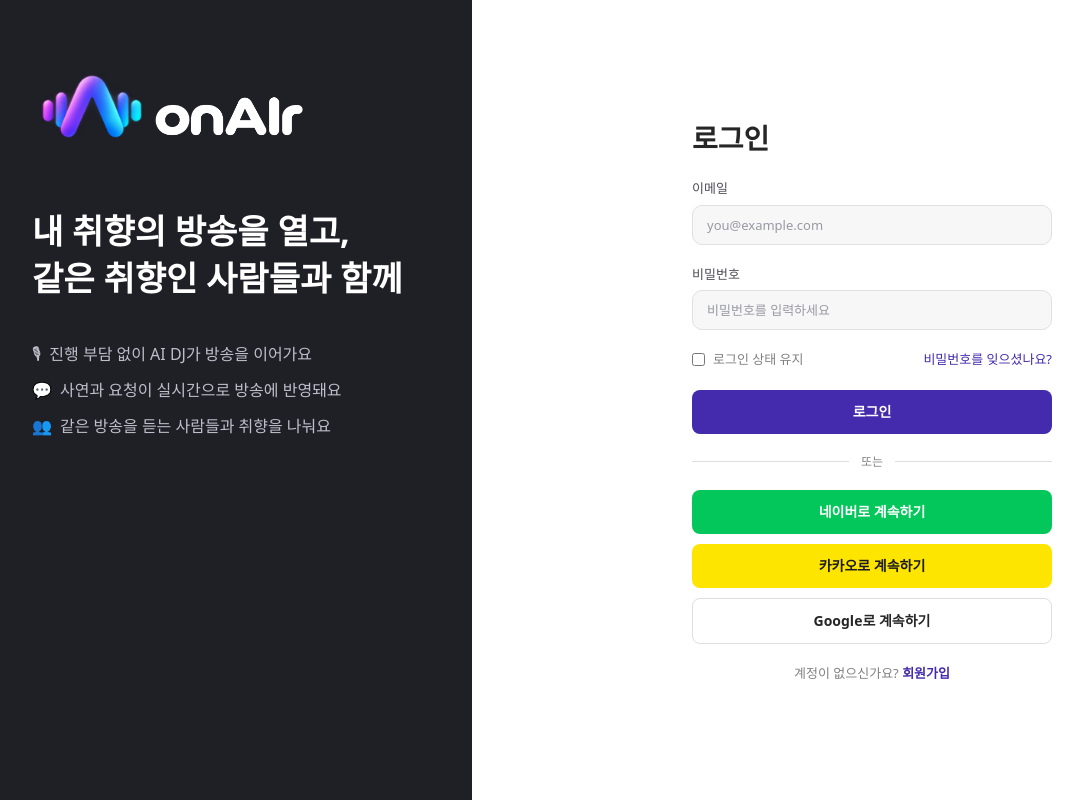
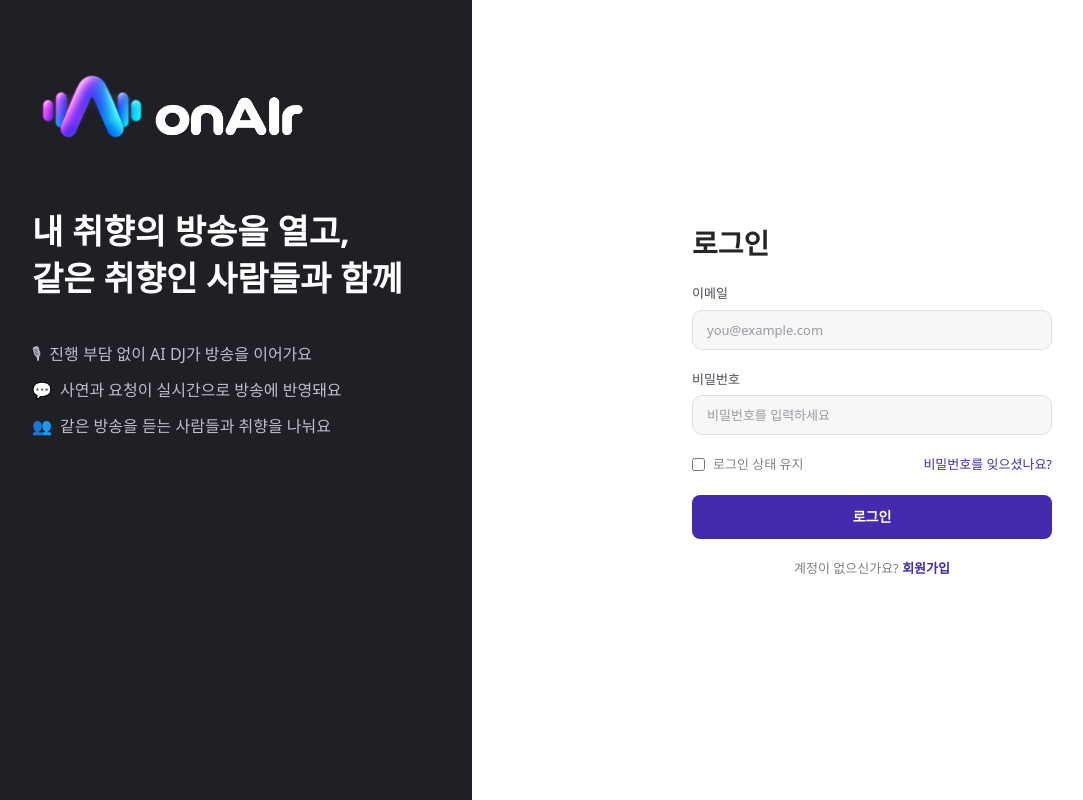
Before and after one commit to pch4947/onAIr, a React (Vite) app in the folder apps/frontend/: page /login in a window 1280 px wide. Shown: the whole page, without its empty margins (8-1091 px from the left). Built offline with nearby package versions, Linux system fonts and the light colour scheme; no server answers.

Commit message:
remove: 로그인 화면 소셜 로그인 버튼 제거 (#145)

```diff
--- a/apps/frontend/src/routes/auth/LoginPage.tsx
+++ b/apps/frontend/src/routes/auth/LoginPage.tsx
@@ -3,15 +3,8 @@
 import { useState } from 'react'
 import { useLocation, useNavigate } from 'react-router-dom'
 import { AuthBrandPanel } from '@/routes/auth/AuthBrandPanel'
-import { SOCIAL_PROVIDERS } from '@/routes/auth/mock'
 import { login } from '@/shared/api'
 import { setAccessToken } from '@/shared/authToken'
-
-const SOCIAL_BUTTON_CLASS: Record<string, string> = {
-  naver: 'bg-[#03c75a] text-white',
-  kakao: 'bg-[#fee500] text-[#1a1a1f]',
-  google: 'border border-border bg-white text-text',
-}
 
 const fieldLabelClass = 'text-[13px] font-medium text-label'
 const textInputClass =
@@ -110,24 +103,6 @@ export function LoginPage() {
             {isSubmitting ? '로그인 중...' : '로그인'}
           </button>
 
-          <div className="flex items-center gap-3 text-xs text-text-muted">
-            <span className="h-px flex-1 bg-border" />
-            또는
-            <span className="h-px flex-1 bg-border" />
-          </div>
-
-          <div className="flex flex-col gap-2.5">
-            {SOCIAL_PROVIDERS.map((provider) => (
-              <button
-                key={provider.id}
-                type="button"
-                className={`rounded-md py-3 text-sm font-semibold ${SOCIAL_BUTTON_CLASS[provider.id]}`}
-              >
-                {provider.label}
-              </button>
-            ))}
-          </div>
-
           <p className="text-center text-[13px] text-text-muted">
             계정이 없으신가요?{' '}
             <button
--- a/apps/frontend/src/routes/auth/mock.ts
+++ b/apps/frontend/src/routes/auth/mock.ts
@@ -8,16 +8,3 @@ export const AUTH_FEATURES: AuthFeature[] = [
   { icon: '💬', text: '사연과 요청이 실시간으로 방송에 반영돼요' },
   { icon: '👥', text: '같은 방송을 듣는 사람들과 취향을 나눠요' },
 ]
-
-export type SocialProvider = 'naver' | 'kakao' | 'google'
-
-export interface SocialProviderConfig {
-  id: SocialProvider
-  label: string
-}
-
-export const SOCIAL_PROVIDERS: SocialProviderConfig[] = [
-  { id: 'naver', label: '네이버로 계속하기' },
-  { id: 'kakao', label: '카카오로 계속하기' },
-  { id: 'google', label: 'Google로 계속하기' },
-]
```
Also changed, not shown: 1 other file (tests, documents, lock files or other folders).
